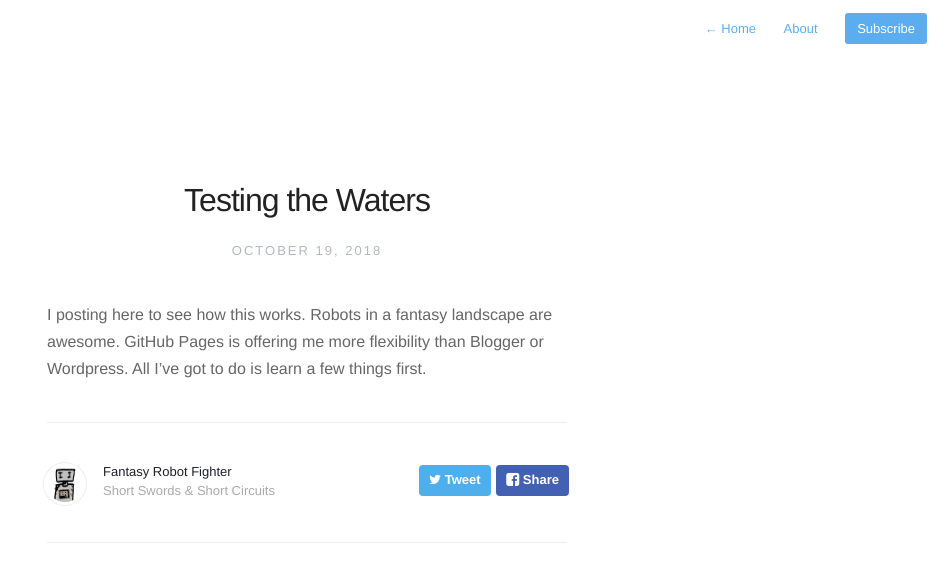
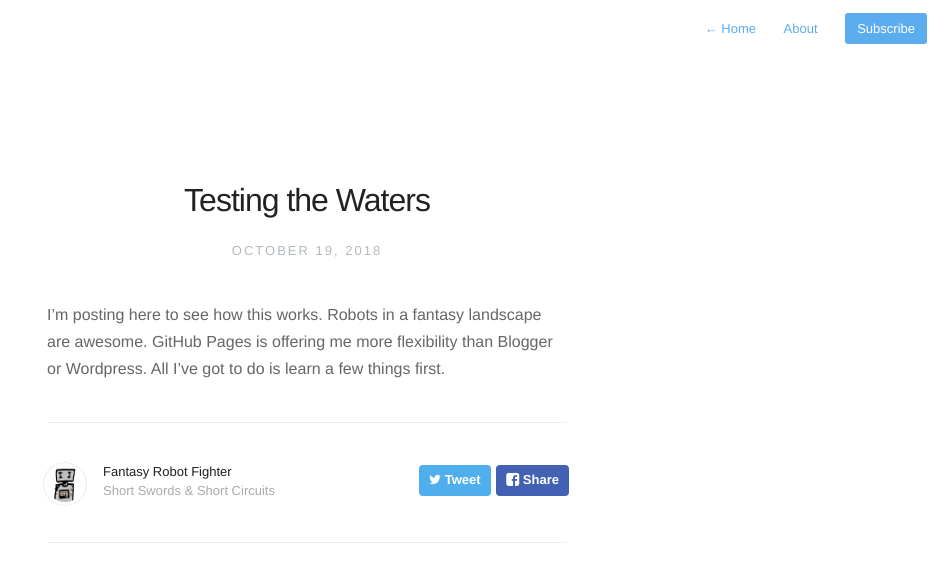
Before and after one commit to FantasyRobotFighter/fantasyrobotfighter.github.io, a Jekyll site: the page built from _posts/2018-10-19-first-post.md, in a window 1280 px wide. Shown: the top 582 px of the page, without its empty margins (333-1280 px from the left). Built offline with Jekyll 4.4.1, drawn with Linux system fonts in a browser that asks for light colours; nearby versions of some CDN libraries.

```diff
--- a/_posts/2018-10-19-first-post.md
+++ b/_posts/2018-10-19-first-post.md
@@ -5,7 +5,7 @@ date:   2018-10-19 10:18:00
 description: Learning to post again
 ---
 
-I posting here to see how this works. Robots in a fantasy landscape are awesome. GitHub Pages is offering me more flexibility than Blogger or Wordpress. All I've got to do is learn a few things first.
+I'm posting here to see how this works. Robots in a fantasy landscape are awesome. GitHub Pages is offering me more flexibility than Blogger or Wordpress. All I've got to do is learn a few things first.
 
 [jekyll-gh]: https://github.com/mojombo/jekyll
 [jekyll]:    http://jekyllrb.com
```
